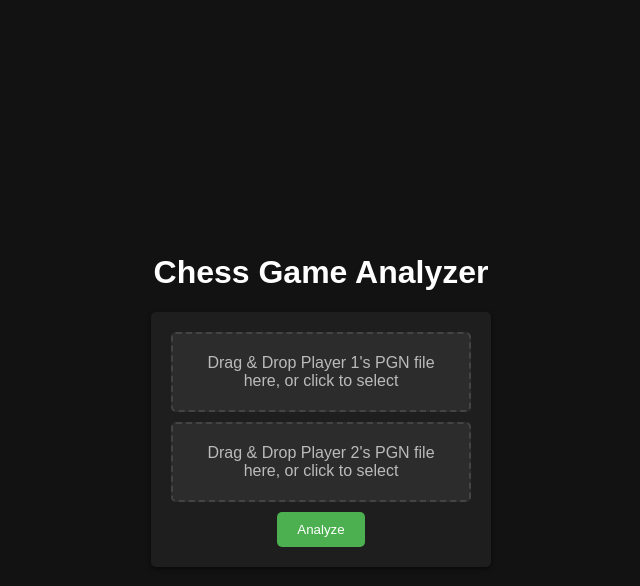
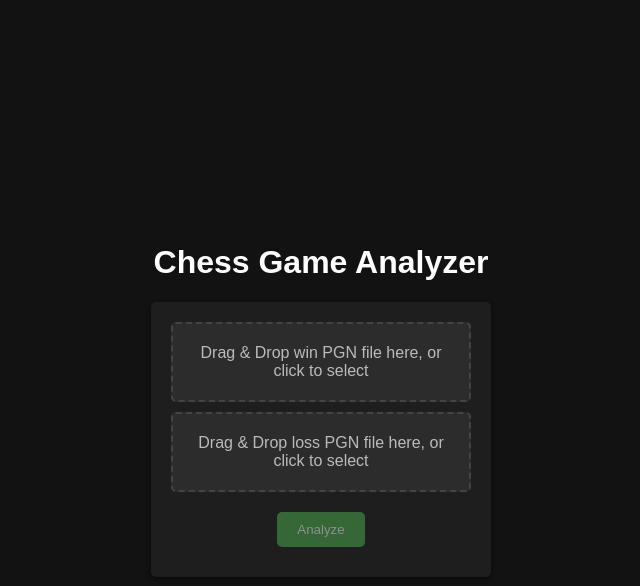
Before and after one commit to achukash/Hack-A-Sol-3.0, a Flask app: page / in a window 1280 px wide. Shown: the top 586 px of the page, without its empty margins (319-959 px from the left). Run offline with Flask 3, Linux system fonts and the light colour scheme.

Commit message:
chore: Add file upload functionality to app.py and update index.html and styles.css

```diff
--- a/app.py
+++ b/app.py
@@ -18,22 +18,22 @@ def index():
 # Route to handle file upload
 @app.route('/upload', methods=['POST'])
 def upload_files():
-    if 'player1' not in request.files or 'player2' not in request.files:
+    if 'win' not in request.files or 'loss' not in request.files:
         return "Files not uploaded"
 
-    player1_file = request.files['player1']
-    player2_file = request.files['player2']
+    win_file = request.files['win']
+    loss_file = request.files['loss']
 
     # Save the files if they are PGN files
-    if player1_file and player1_file.filename.endswith('.pgn'):
-        player1_path = os.path.join(UPLOAD_FOLDER, player1_file.filename)
-        player1_file.save(player1_path)
+    if win_file and win_file.filename.endswith('.pgn'):
+        win_path = os.path.join(UPLOAD_FOLDER, win_file.filename)
+        win_file.save(win_path)
 
-    if player2_file and player2_file.filename.endswith('.pgn'):
-        player2_path = os.path.join(UPLOAD_FOLDER, player2_file.filename)
-        player2_file.save(player2_path)
+    if loss_file and loss_file.filename.endswith('.pgn'):
+        loss_path = os.path.join(UPLOAD_FOLDER, loss_file.filename)
+        loss_file.save(loss_path)
 
-    return f"Files uploaded successfully: {player1_file.filename}, {player2_file.filename}"
+    return f"Files uploaded successfully: {win_file.filename}, {loss_file.filename}"
 
 if __name__ == "__main__":
     app.run(debug=True)
--- a/static/styles.css
+++ b/static/styles.css
@@ -30,6 +30,7 @@ form {
   border-radius: 5px;
   cursor: pointer;
   background-color: #2c2c2c;
+  position: relative;
 }
 
 .drop-area:hover {
@@ -41,6 +42,12 @@ form {
   color: #bbbbbb;
 }
 
+.file-name {
+  margin-top: 10px;
+  color: #4caf50;
+  font-size: 0.9em;
+}
+
 input[type="submit"] {
   background-color: #4caf50;
   color: #ffffff;
@@ -48,12 +55,22 @@ input[type="submit"] {
   padding: 10px 20px;
   border-radius: 5px;
   cursor: pointer;
+  margin-top: 10px;
+  opacity: 0.5;
+  cursor: not-allowed;
 }
 
 input[type="submit"]:hover {
   background-color: #45a049;
 }
 
-.highlight {
-  border-color: #4caf50 !important;
+input[type="submit"]:enabled {
+  opacity: 1;
+  cursor: pointer;
 }
+
+.error-message {
+  color: #ff4d4d;
+  font-size: 0.9em;
+  margin-top: 10px;
+}
--- a/templates/index.html
+++ b/templates/index.html
@@ -12,18 +12,21 @@
     <div>
         <h1>Chess Game Analyzer</h1>
 
-        <form action="/upload" method="post" enctype="multipart/form-data">
-            <div class="drop-area" id="drop-area-player1">
-                <p>Drag & Drop Player 1's PGN file here, or click to select</p>
-                <input type="file" id="player1" name="player1" accept=".pgn" style="display: none;" required>
+        <form id="upload-form" action="/upload" method="post" enctype="multipart/form-data">
+            <div class="drop-area" id="drop-area-win">
+                <p>Drag & Drop win PGN file here, or click to select</p>
+                <input type="file" id="win" name="win" accept=".pgn" style="display: none;" required>
+                <span class="file-name" id="file-name-win"></span>
             </div>
 
-            <div class="drop-area" id="drop-area-player2">
-                <p>Drag & Drop Player 2's PGN file here, or click to select</p>
-                <input type="file" id="player2" name="player2" accept=".pgn" style="display: none;" required>
+            <div class="drop-area" id="drop-area-loss">
+                <p>Drag & Drop loss PGN file here, or click to select</p>
+                <input type="file" id="loss" name="loss" accept=".pgn" style="display: none;" required>
+                <span class="file-name" id="file-name-loss"></span>
             </div>
 
-            <input type="submit" value="Analyze">
+            <input type="submit" value="Analyze" id="analyze-button" disabled>
+            <div class="error-message" id="error-message"></div>
         </form>
     </div>
 
@@ -41,15 +44,22 @@
             e.target.classList.remove('highlight');
         }
 
-        function handleDrop(e, inputElement) {
+        function handleDrop(e, inputElement, fileNameElement) {
             const dt = e.dataTransfer;
             const files = dt.files;
             inputElement.files = files; // Assign dropped files to input element
+            displayFileName(files[0], fileNameElement); // Display file name
+            validateForm(); // Validate form on file drop
         }
 
-        function setupDropArea(dropAreaId, inputElementId) {
+        function displayFileName(file, fileNameElement) {
+            fileNameElement.textContent = `Uploaded: ${file.name}`;
+        }
+
+        function setupDropArea(dropAreaId, inputElementId, fileNameElementId) {
             const dropArea = document.getElementById(dropAreaId);
             const inputElement = document.getElementById(inputElementId);
+            const fileNameElement = document.getElementById(fileNameElementId);
 
             dropArea.addEventListener('dragenter', highlight, false);
             dropArea.addEventListener('dragover', highlight, false);
@@ -57,19 +67,42 @@
             dropArea.addEventListener('drop', (e) => {
                 preventDefaults(e);
                 unhighlight(e);
-                handleDrop(e, inputElement);
+                handleDrop(e, inputElement, fileNameElement);
             }, false);
 
             dropArea.addEventListener('click', () => inputElement.click());
+
+            inputElement.addEventListener('change', (e) => {
+                const files = e.target.files;
+                displayFileName(files[0], fileNameElement); // Display file name on selection
+                validateForm(); // Validate form on file selection
+            });
 
             ['dragenter', 'dragover', 'dragleave', 'drop'].forEach(eventName => {
                 dropArea.addEventListener(eventName, preventDefaults, false);
             });
         }
 
-        setupDropArea('drop-area-player1', 'player1');
-        setupDropArea('drop-area-player2', 'player2');
+        function validateForm() {
+            const player1File = document.getElementById('win').files.length > 0;
+            const player2File = document.getElementById('loss').files.length > 0;
+            const analyzeButton = document.getElementById('analyze-button');
+            const errorMessage = document.getElementById('error-message');
+
+            if (player1File && player2File) {
+                analyzeButton.disabled = false;
+                analyzeButton.style.opacity = 1;
+                errorMessage.textContent = ''; // Clear error message
+            } else {
+                analyzeButton.disabled = true;
+                analyzeButton.style.opacity = 0.5;
+                errorMessage.textContent = 'Please upload both win and loss files.'; // Show error message
+            }
+        }
+
+        // Setup drop areas for both the win and loss PGN files
+        setupDropArea('drop-area-win', 'win', 'file-name-win');
+        setupDropArea('drop-area-loss', 'loss', 'file-name-loss');
     </script>
 </body>
-
 </html>
```
Also changed, not shown: 1 other file.
